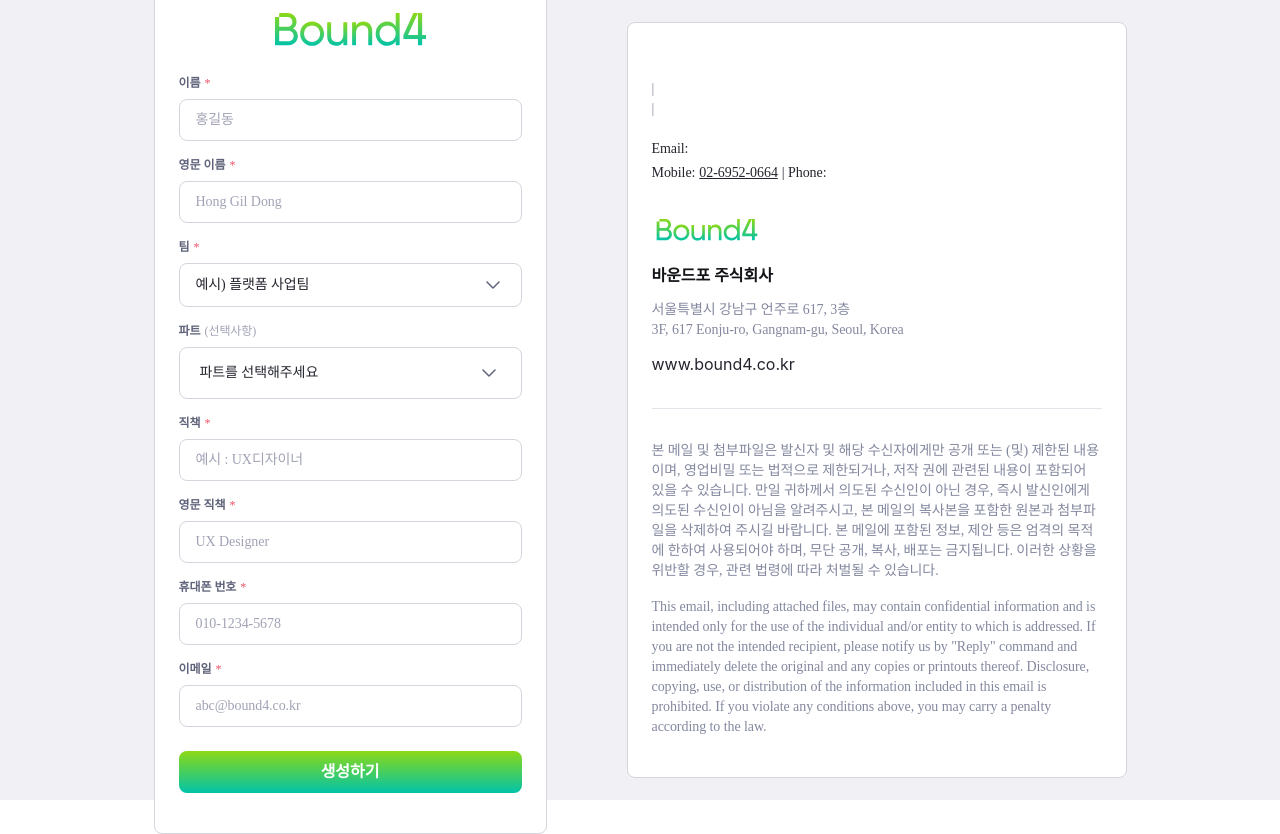
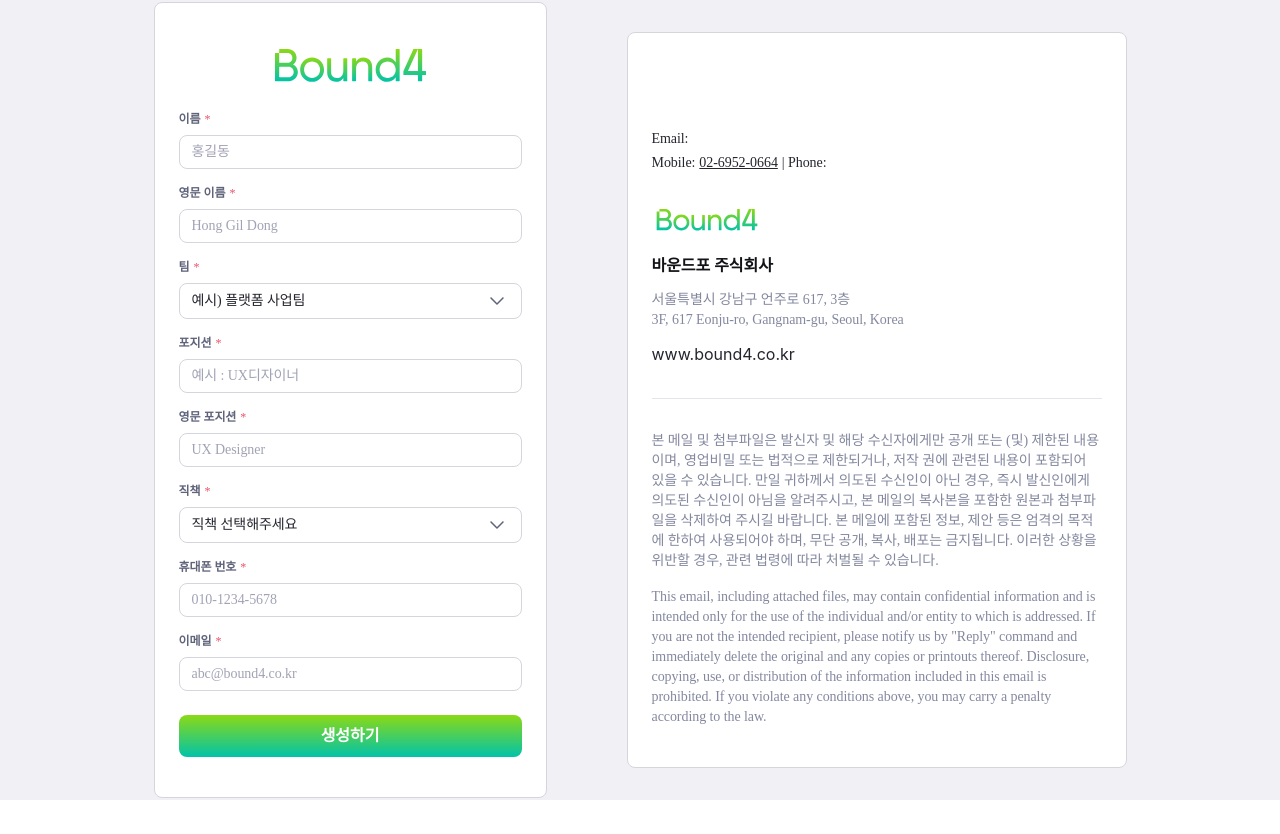
Before and after one commit to naaeun/bound4_emailform, a React (Vite) app: page / in a window 1280 px wide. After the commit the page ends 800 px from the top, so only its background shows below. Built offline with nearby package versions, Linux system fonts and the light colour scheme; a web font is replaced by a local one.

Commit message:
Refactor code structure for improved readability and maintainability

```diff
--- a/src/App.tsx
+++ b/src/App.tsx
@@ -13,6 +13,8 @@
     engDuty: '',
     phoneNumber: '',
     email: '',
+    position: '',
+    engPosition: '',
   });
 
   const [isCopyModalOpen, setIsCopyModalOpen] = useState(false);
--- a/src/components/CopyModal.tsx
+++ b/src/components/CopyModal.tsx
@@ -1,5 +1,5 @@
 import { useRef } from 'react';
-import { PART_MAP, TEAM_MAP } from '../constants/org';
+import { DUTY_MAP, PART_MAP, TEAM_MAP } from '../constants/org';
 
 const CopyModal = ({
   formData,
@@ -14,6 +14,8 @@
     engDuty: string;
     phoneNumber: string;
     email: string;
+    position: string;
+    engPosition: string;
   };
   onOpenModal: () => void;
 }) => {
@@ -23,6 +25,8 @@
     const teamEn = TEAM_MAP[formData.team]?.enLabel ?? '';
     const partKo = PART_MAP[formData.part]?.label ?? '';
     const partEn = PART_MAP[formData.part]?.enLabel ?? '';
+    const dutyKo = DUTY_MAP[formData.duty]?.label ?? '';
+    const dutyEn = DUTY_MAP[formData.duty]?.enLabel ?? '';
 
     const html = `
 <div style="font-family:Pretendard, Arial, sans-serif; color:#111; line-height:1.6;">
@@ -34,8 +38,8 @@
   </div>
 
   <div style="font-size:14px; color:#6B7280; margin-bottom:16px;">
-    ${teamKo}${partKo ? ` | ${partKo}` : ''} | ${formData.duty}<br/>
-    ${teamEn}${partEn ? ` | ${partEn}` : ''} | ${formData.engDuty}
+    ${teamKo}${partKo ? ` | ${partKo}` : ''}${dutyKo ? ` | ${dutyKo}` : ''}${formData.position ? ` | ${formData.position}` : ''} <br/>
+    ${teamEn}${partEn ? ` | ${partEn}` : ''}${dutyEn ? ` | ${dutyEn}` : ''}${formData.engPosition ? ` | ${formData.engPosition}` : ''}
   </div>
 
   <div style="font-size:14px; margin-bottom:16px;">
@@ -47,7 +51,7 @@
     </div>
   </div>
 
-  <div style="margin:16px 0;">
+  <div style="margin:20px 0;">
    <img src="/bound4Logo.svg" alt="bound4" style='width:110px; height:32px;' />
   </div>
 
@@ -118,12 +122,14 @@
               </div>
               <div className="text-Color-Label-Alternative text-Body2-Regular">
                 {TEAM_MAP[formData.team]?.label}
-                {formData.part && ` | ${PART_MAP[formData.part]?.label}`} |{' '}
-                {formData.duty}
+                {formData.part && ` | ${PART_MAP[formData.part]?.label}`}
+                {formData.position && ` | ${formData.position}`}
+                {formData.duty && ` | ${DUTY_MAP[formData.duty]?.label}`}
                 <br />
                 {TEAM_MAP[formData.team]?.enLabel}
-                {formData.part &&
-                  ` | ${PART_MAP[formData.part]?.enLabel}`} | {formData.engDuty}
+                {formData.part && ` | ${PART_MAP[formData.part]?.enLabel}`}
+                {formData.engPosition && ` | ${formData.engPosition}`}
+                {formData.duty && ` | ${DUTY_MAP[formData.duty]?.enLabel}`}
               </div>
             </div>
             <div className="flex flex-col gap-1 text-Color-Label-Normal text-Body2-Regular">
--- a/src/components/EmailForm.tsx
+++ b/src/components/EmailForm.tsx
@@ -10,6 +10,8 @@
   engDuty: string;
   phoneNumber: string;
   email: string;
+  position: string;
+  engPosition: string;
 };
 
 const formatPhoneNumber = (value: string) => {
@@ -30,9 +32,9 @@
 
 const PART_OPTIONS_BY_TEAM: Record<string, string[]> = {
   플랫폼사업팀: ['선행기술연구 파트'],
-  데이터사업팀: ['그로스러닝 파트'],
-  경영전략팀: ['파트 없음'],
 };
+
+const DUTY_OPTIONS = ['리더', '매니저'];
 
 const EmailForm = ({
   formData,
@@ -60,7 +62,7 @@
               }}
               inputProps={{
                 state: 'default',
-                size: 'md',
+                size: 'sm',
                 placeholder: '홍길동',
                 value: formData.name,
                 onChange: (e) => {
@@ -80,7 +82,7 @@
               }}
               inputProps={{
                 state: 'default',
-                size: 'md',
+                size: 'sm',
                 placeholder: 'Hong Gil Dong',
                 value: formData.engName,
                 onChange: (e) => {
@@ -90,7 +92,7 @@
               helperProps={{}}
             />
             <DropdownFormGroup
-              size="md"
+              size="sm"
               labelProps={{
                 label: '팀',
                 labelIcon: (
@@ -112,7 +114,10 @@
               }}
               helperProps={{}}
             />
+            {formData.team === '플랫폼사업팀' && (
+              <>
                 <DropdownFormGroup
+                  size="sm"
                   labelProps={{
                     label: '파트',
                     labelIcon: (
@@ -130,7 +135,56 @@
                   }}
                   helperProps={{}}
                 />
+              </>
+            )}
             <FormGroup
+              labelProps={{
+                label: '포지션',
+                labelIcon: (
+                  <p className="text-Color-Feedback-Error text-Caption1-Regular">
+                    *
+                  </p>
+                ),
+              }}
+              inputProps={{
+                state: 'default',
+                size: 'sm',
+                placeholder: '예시 : UX디자이너',
+                value: formData.position,
+                onChange: (e) => {
+                  setFormData((prev) => ({
+                    ...prev,
+                    position: e.target.value,
+                  }));
+                },
+              }}
+              helperProps={{}}
+            />
+            <FormGroup
+              labelProps={{
+                label: '영문 포지션',
+                labelIcon: (
+                  <p className="text-Color-Feedback-Error text-Caption1-Regular">
+                    *
+                  </p>
+                ),
+              }}
+              inputProps={{
+                state: 'default',
+                size: 'sm',
+                placeholder: 'UX Designer',
+                value: formData.engPosition,
+                onChange: (e) => {
+                  setFormData((prev) => ({
+                    ...prev,
+                    engPosition: e.target.value,
+                  }));
+                },
+              }}
+              helperProps={{}}
+            />
+            <DropdownFormGroup
+              size="sm"
               labelProps={{
                 label: '직책',
                 labelIcon: (
@@ -139,34 +193,12 @@
                   </p>
                 ),
               }}
-              inputProps={{
-                state: 'default',
-                size: 'md',
-                placeholder: '예시 : UX디자이너',
-                value: formData.duty,
-                onChange: (e) => {
-                  setFormData((prev) => ({ ...prev, duty: e.target.value }));
-                },
-              }}
-              helperProps={{}}
-            />
-            <FormGroup
-              labelProps={{
-                label: '영문 직책',
-                labelIcon: (
-                  <p className="text-Color-Feedback-Error text-Caption1-Regular">
-                    *
-                  </p>
-                ),
-              }}
-              inputProps={{
-                state: 'default',
-                size: 'md',
-                placeholder: 'UX Designer',
-                value: formData.engDuty,
-                onChange: (e) => {
-                  setFormData((prev) => ({ ...prev, engDuty: e.target.value }));
-                },
+              placeholder="직책 선택해주세요"
+              options={DUTY_OPTIONS}
+              hasValue={!!formData.duty}
+              inputValue={formData.duty}
+              onOptionSelect={(value) => {
+                setFormData((prev) => ({ ...prev, duty: value }));
               }}
               helperProps={{}}
             />
@@ -181,7 +213,7 @@
               }}
               inputProps={{
                 state: 'default',
-                size: 'md',
+                size: 'sm',
                 placeholder: '010-1234-5678',
                 value: formData.phoneNumber,
                 onChange: (e) => {
@@ -205,7 +237,7 @@
               }}
               inputProps={{
                 state: 'default',
-                size: 'md',
+                size: 'sm',
                 placeholder: 'abc@bound4.co.kr',
                 value: formData.email,
                 onChange: (e) => {
--- a/src/components/Overview.tsx
+++ b/src/components/Overview.tsx
@@ -1,4 +1,4 @@
-import { PART_MAP, TEAM_MAP } from '../constants/org';
+import { DUTY_MAP, PART_MAP, TEAM_MAP } from '../constants/org';
 
 const Overview = ({
   formData,
@@ -12,6 +12,8 @@
     engDuty: string;
     phoneNumber: string;
     email: string;
+    position: string;
+    engPosition: string;
   };
 }) => {
   return (
@@ -29,12 +31,14 @@
             </div>
             <div className="text-Color-Label-Alternative text-Body2-Regular">
               {TEAM_MAP[formData.team]?.label}
-              {formData.part && ` | ${PART_MAP[formData.part]?.label}`} |{' '}
-              {formData.duty}
+              {formData.part && ` | ${PART_MAP[formData.part]?.label}`}
+              {formData.position && ` | ${formData.position}`}
+              {formData.duty && ` | ${DUTY_MAP[formData.duty]?.label}`}
               <br />
               {TEAM_MAP[formData.team]?.enLabel}
-              {formData.part && ` | ${PART_MAP[formData.part]?.enLabel}`} |{' '}
-              {formData.engDuty}
+              {formData.part && ` | ${PART_MAP[formData.part]?.enLabel}`}
+              {formData.engPosition && ` | ${formData.engPosition}`}
+              {formData.duty && ` | ${DUTY_MAP[formData.duty]?.enLabel}`}
             </div>
           </div>
           <div className="flex flex-col gap-1 text-Color-Label-Normal text-Body2-Regular">
--- a/src/constants/org.ts
+++ b/src/constants/org.ts
@@ -20,12 +20,15 @@
     label: '선행기술연구 파트',
     enLabel: 'Advanced Technology R&D Engineer',
   },
-  '그로스러닝 파트': {
-    label: '그로스러닝 파트',
-    enLabel: 'Growth Learning Part',
+};
+
+export const DUTY_MAP: Record<string, { label: string; enLabel: string }> = {
+  리더: {
+    label: '리더',
+    enLabel: 'Leader',
   },
-  '파트 없음': {
-    label: '파트 없음',
-    enLabel: '',
+  매니저: {
+    label: '매니저',
+    enLabel: 'Manager',
   },
 };
```
Also changed, not shown: public/bound4Logo.jpg (added). Lines whose indentation alone changed are shown as unchanged.
